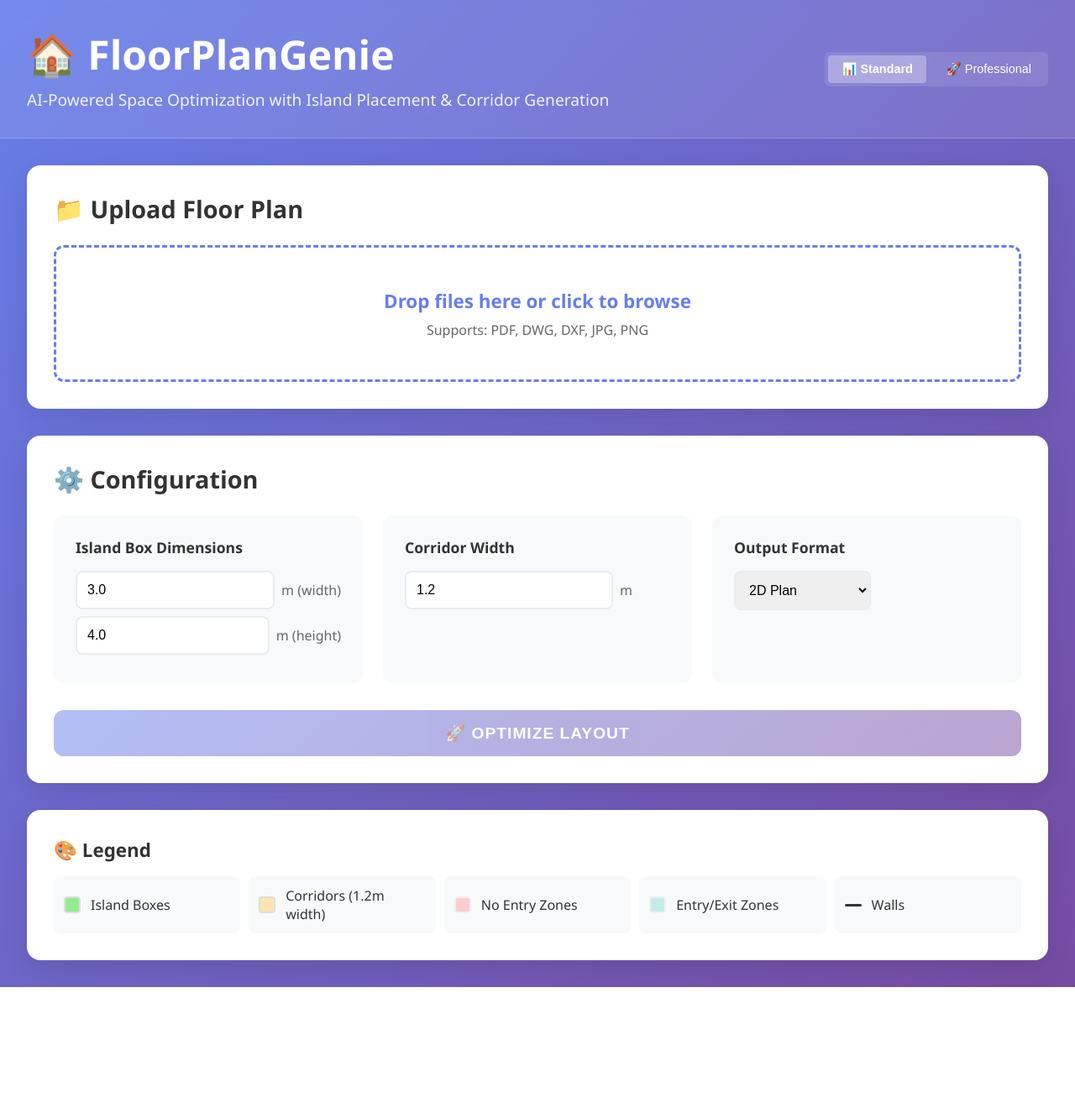
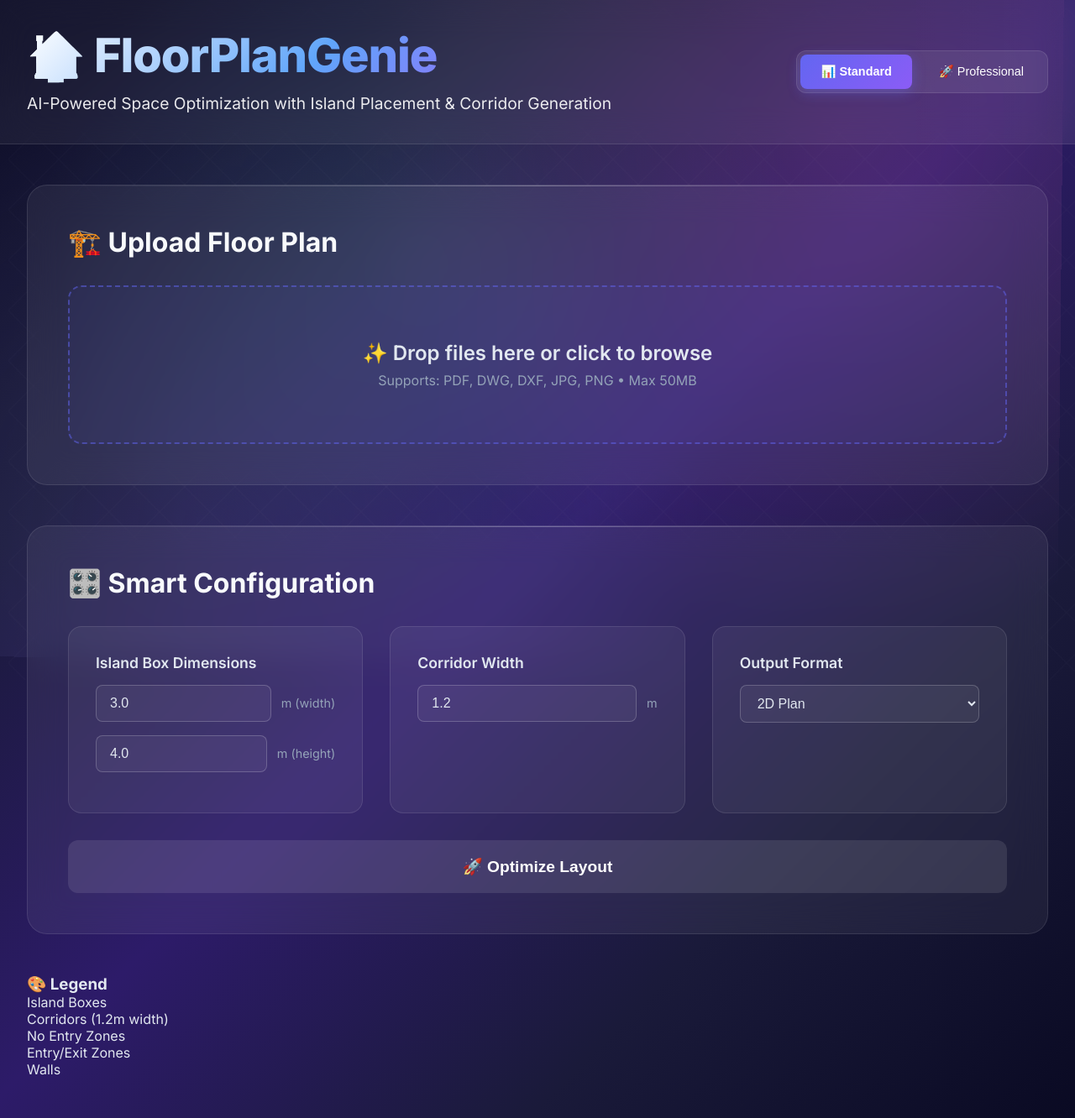
Before and after one commit to rehmanul/FloorPlanGenie, a Flask app: page / in a window 1280 px wide. Shown: the whole page at 84% size. Before the commit the page ends 1176 px from the top, so only its background shows below. Run offline with Flask 3, Linux system fonts and the light colour scheme.

Commit message:
Created a checkpoint
Replit-Commit-Author: Agent
Replit-Commit-Session-Id: 3250ed50-97f1-435f-bcbe-bca0a184d688
Replit-Commit-Checkpoint-Type: full_checkpoint
Replit-Commit-Screenshot-Url: https://storage.googleapis.com/screenshot-production-us-central1/0f35262b-083b-4926-8166-dd121437d7b0/3250ed50-97f1-435f-bcbe-bca0a184d688/RPkdhMW

```diff
--- a/static/style.css
+++ b/static/style.css
@@ -1,4 +1,6 @@
-/* Modern FloorPlanGenie Styles */
+/* FloorPlanGenie - Ultra Modern Design */
+@import url('https://fonts.googleapis.com/css2?family=Inter:wght@300;400;500;600;700;800&display=swap');
+
 * {
     margin: 0;
     padding: 0;
@@ -6,18 +8,82 @@
 }
 
 body {
-    font-family: 'Segoe UI', Tahoma, Geneva, Verdana, sans-serif;
-    background: linear-gradient(135deg, #667eea 0%, #764ba2 100%);
+    font-family: 'Inter', -apple-system, BlinkMacSystemFont, 'Segoe UI', Roboto, sans-serif;
+    background: linear-gradient(135deg, #0a0a23 0%, #1a1a3a 25%, #2d1b69 50%, #1a1a3a 75%, #0a0a23 100%);
     min-height: 100vh;
-    color: #333;
+    color: #e2e8f0;
+    overflow-x: hidden;
+    position: relative;
 }
 
+/* Animated background with floating elements */
+body::before {
+    content: '';
+    position: fixed;
+    top: 0;
+    left: 0;
+    width: 100%;
+    height: 100%;
+    background:
+        radial-gradient(circle at 20% 80%, rgba(120, 119, 198, 0.15) 0%, transparent 50%),
+        radial-gradient(circle at 80% 20%, rgba(255, 119, 198, 0.15) 0%, transparent 50%),
+        radial-gradient(circle at 40% 40%, rgba(120, 219, 255, 0.1) 0%, transparent 50%);
+    animation: backgroundFloat 20s ease-in-out infinite;
+    z-index: -2;
+}
+
+body::after {
+    content: '';
+    position: fixed;
+    top: 0;
+    left: 0;
+    width: 100%;
+    height: 100%;
+    background:
+        linear-gradient(45deg, transparent 48%, rgba(255, 255, 255, 0.02) 50%, transparent 52%),
+        linear-gradient(-45deg, transparent 48%, rgba(255, 255, 255, 0.02) 50%, transparent 52%);
+    background-size: 60px 60px;
+    animation: gridMove 40s linear infinite;
+    z-index: -1;
+}
+
+@keyframes backgroundFloat {
+    0%, 100% { transform: translateX(0) translateY(0) rotate(0deg); }
+    25% { transform: translateX(-30px) translateY(-20px) rotate(1deg); }
+    50% { transform: translateX(30px) translateY(20px) rotate(-1deg); }
+    75% { transform: translateX(-20px) translateY(30px) rotate(0.5deg); }
+}
+
+@keyframes gridMove {
+    0% { transform: translate(0, 0); }
+    100% { transform: translate(60px, 60px); }
+}
+
+/* Header Design */
 header {
-    background: rgba(255, 255, 255, 0.1);
-    backdrop-filter: blur(10px);
+    background: rgba(255, 255, 255, 0.05);
+    backdrop-filter: blur(20px);
     padding: 2rem 0;
     color: white;
-    border-bottom: 1px solid rgba(255, 255, 255, 0.2);
+    border-bottom: 1px solid rgba(255, 255, 255, 0.1);
+    position: relative;
+    overflow: hidden;
+}
+
+header::before {
+    content: '';
+    position: absolute;
+    top: 0;
+    left: -100%;
+    width: 100%;
+    height: 100%;
+    background: linear-gradient(90deg, transparent, rgba(255, 255, 255, 0.05), transparent);
+    animation: headerShimmer 4s infinite;
+}
+
+@keyframes headerShimmer {
+    0% { left: -100%; }
+    100% { left: 100%; }
 }
 
 .header-content {
@@ -27,6 +93,8 @@ header {
     max-width: 1400px;
     margin: 0 auto;
     padding: 0 2rem;
+    position: relative;
+    z-index: 1;
 }
 
 .header-left {
@@ -36,37 +104,64 @@ header {
 .interface-switcher {
     display: flex;
     gap: 0.5rem;
-    background: rgba(255, 255, 255, 0.1);
+    background: rgba(255, 255, 255, 0.08);
     padding: 0.25rem;
-    border-radius: 6px;
+    border-radius: 12px;
+    border: 1px solid rgba(255, 255, 255, 0.1);
 }
 
 .interface-btn {
-    padding: 0.5rem 1rem;
+    padding: 0.75rem 1.5rem;
     border: none;
-    border-radius: 4px;
+    border-radius: 8px;
     background: transparent;
     color: white;
     cursor: pointer;
     font-size: 0.9rem;
-    transition: all 0.2s ease;
+    font-weight: 500;
+    transition: all 0.3s ease;
     white-space: nowrap;
+    position: relative;
+    overflow: hidden;
+}
+
+.interface-btn::before {
+    content: '';
+    position: absolute;
+    top: 0;
+    left: -100%;
+    width: 100%;
+    height: 100%;
+    background: linear-gradient(90deg, transparent, rgba(255, 255, 255, 0.2), transparent);
+    transition: left 0.5s ease;
+}
+
+.interface-btn:hover::before {
+    left: 100%;
 }
 
 .interface-btn:hover {
-    background: rgba(255, 255, 255, 0.2);
+    background: rgba(255, 255, 255, 0.15);
+    transform: translateY(-1px);
+    box-shadow: 0 4px 15px rgba(255, 255, 255, 0.1);
 }
 
 .interface-btn.active {
-    background: rgba(255, 255, 255, 0.3);
+    background: linear-gradient(135deg, #6366f1, #8b5cf6);
     font-weight: 600;
+    box-shadow: 0 4px 15px rgba(99, 102, 241, 0.4);
 }
 
 header h1 {
-    font-size: 3rem;
+    font-size: 3.5rem;
     margin-bottom: 0.5rem;
-    font-weight: 700;
+    font-weight: 800;
     margin: 0;
+    background: linear-gradient(135deg, #ffffff, #60a5fa, #a855f7);
+    -webkit-background-clip: text;
+    -webkit-text-fill-color: transparent;
+    background-clip: text;
+    letter-spacing: -0.02em;
 }
 
 header p {
@@ -74,60 +169,123 @@ header p {
     opacity: 0.9;
     margin: 0;
     margin-top: 0.5rem;
+    font-weight: 400;
+    line-height: 1.6;
 }
 
-@media (max-width: 768px) {
-    .header-content {
-        flex-direction: column;
-        gap: 1rem;
-        text-align: center;
-    }
-
-    .header-left {
-        text-align: center;
-    }
-
-    header h1 {
-        font-size: 2rem;
-    }
-
-    header p {
-        font-size: 1rem;
-    }
-}
-
+/* Main Container */
 .container {
     max-width: 1400px;
     margin: 0 auto;
-    padding: 2rem;
+    padding: 3rem 2rem;
     display: grid;
-    gap: 2rem;
+    gap: 3rem;
 }
 
-/* Upload Section */
-.upload-section {
-    background: white;
-    border-radius: 16px;
-    padding: 2rem;
-    box-shadow: 0 10px 30px rgba(0, 0, 0, 0.1);
+/* Modern Card Design */
+.upload-section,
+.processed-plan-section,
+.config-section,
+.results-section {
+    background: rgba(255, 255, 255, 0.06);
+    backdrop-filter: blur(20px);
+    border-radius: 24px;
+    padding: 3rem;
+    border: 1px solid rgba(255, 255, 255, 0.1);
+    position: relative;
+    overflow: hidden;
+    transition: all 0.3s ease;
 }
 
+.upload-section::before,
+.processed-plan-section::before,
+.config-section::before,
+.results-section::before {
+    content: '';
+    position: absolute;
+    top: 0;
+    left: 0;
+    right: 0;
+    height: 1px;
+    background: linear-gradient(90deg, transparent, rgba(255, 255, 255, 0.3), transparent);
+}
+
+.upload-section:hover,
+.processed-plan-section:hover,
+.config-section:hover,
+.results-section:hover {
+    transform: translateY(-2px);
+    box-shadow: 0 20px 40px rgba(0, 0, 0, 0.3);
+    border-color: rgba(255, 255, 255, 0.2);
+}
+
+/* Section Headers */
+.upload-section h2,
+.processed-plan-section h2,
+.config-section h2,
+.results-section h2 {
+    font-size: 2rem;
+    font-weight: 700;
+    margin-bottom: 2rem;
+    color: #f8fafc;
+    display: flex;
+    align-items: center;
+    gap: 0.75rem;
+}
+
+/* Upload Area */
 .upload-area {
-    border: 3px dashed #667eea;
-    border-radius: 12px;
-    padding: 3rem;
+    border: 2px dashed rgba(99, 102, 241, 0.5);
+    border-radius: 16px;
+    padding: 4rem;
     text-align: center;
     cursor: pointer;
     transition: all 0.3s ease;
     position: relative;
+    background: rgba(99, 102, 241, 0.05);
     overflow: hidden;
 }
 
-.upload-area:hover,
-.upload-area.dragover {
-    border-color: #764ba2;
-    background: linear-gradient(135deg, rgba(102, 126, 234, 0.1), rgba(118, 75, 162, 0.1));
+.upload-area::before {
+    content: '';
+    position: absolute;
+    top: 0;
+    left: 0;
+    right: 0;
+    bottom: 0;
+    background: linear-gradient(45deg, transparent 40%, rgba(99, 102, 241, 0.1) 50%, transparent 60%);
+    transform: translateX(-100%);
+    transition: transform 0.6s ease;
+}
+
+.upload-area:hover::before {
+    transform: translateX(100%);
+}
+
+.upload-area:hover {
+    border-color: rgba(99, 102, 241, 0.8);
+    background: rgba(99, 102, 241, 0.1);
     transform: scale(1.02);
+    box-shadow: 0 10px 30px rgba(99, 102, 241, 0.2);
+}
+
+.upload-area.drag-over {
+    border-color: #10b981;
+    background: rgba(16, 185, 129, 0.1);
+    transform: scale(1.05);
+}
+
+.upload-text p {
+    font-size: 1.5rem;
+    font-weight: 600;
+    color: #e2e8f0;
+    margin-bottom: 0.5rem;
+}
+
+.upload-text small {
+    font-size: 1rem;
+    color: #94a3b8;
+    font-weight: 400;
 }
 
 .upload-area input[type="file"] {
@@ -138,108 +296,112 @@ header p {
     cursor: pointer;
 }
 
-.upload-text {
-    pointer-events: none;
-}
-
-.upload-text p {
-    font-size: 1.4rem;
-    margin-bottom: 0.5rem;
-    color: #667eea;
-    font-weight: 600;
-}
-
-.upload-text small {
-    color: #666;
-    font-size: 1rem;
-}
-
+/* Progress Bar */
 .progress-bar {
     width: 100%;
-    height: 8px;
-    background: #f0f0f0;
-    border-radius: 4px;
-    margin-top: 1rem;
+    height: 6px;
+    background: rgba(255, 255, 255, 0.1);
+    border-radius: 3px;
+    margin-top: 1.5rem;
     overflow: hidden;
 }
 
 .progress-fill {
     height: 100%;
-    background: linear-gradient(90deg, #667eea, #764ba2);
+    background: linear-gradient(90deg, #6366f1, #8b5cf6, #ec4899);
+    border-radius: 3px;
     width: 0%;
     transition: width 0.3s ease;
+    animation: progressGlow 2s ease-in-out infinite;
 }
 
-/* Configuration Section */
-.config-section {
-    background: white;
-    border-radius: 16px;
-    padding: 2rem;
-    box-shadow: 0 10px 30px rgba(0, 0, 0, 0.1);
+@keyframes progressGlow {
+    0%, 100% { box-shadow: 0 0 5px rgba(99, 102, 241, 0.5); }
+    50% { box-shadow: 0 0 20px rgba(99, 102, 241, 0.8); }
 }
 
+/* Configuration Grid */
 .config-grid {
     display: grid;
-    grid-template-columns: repeat(auto-fit, minmax(250px, 1fr));
-    gap: 1.5rem;
-    margin-bottom: 2rem;
+    grid-template-columns: repeat(auto-fit, minmax(300px, 1fr));
+    gap: 2rem;
 }
 
 .config-group {
-    background: #f8f9fa;
-    padding: 1.5rem;
-    border-radius: 12px;
-    border: 2px solid transparent;
+    background: rgba(255, 255, 255, 0.05);
+    padding: 2rem;
+    border-radius: 16px;
+    border: 1px solid rgba(255, 255, 255, 0.1);
     transition: all 0.3s ease;
 }
 
 .config-group:hover {
-    border-color: #667eea;
+    background: rgba(255, 255, 255, 0.08);
     transform: translateY(-2px);
 }
 
 .config-group label {
     display: block;
+    font-size: 1.1rem;
     font-weight: 600;
+    color: #e2e8f0;
     margin-bottom: 1rem;
-    color: #333;
-    font-size: 1.1rem;
 }
 
 .input-group {
     display: flex;
     align-items: center;
-    gap: 0.5rem;
-    margin-bottom: 0.5rem;
+    gap: 0.75rem;
+    margin-bottom: 1rem;
 }
 
-.input-group input,
-.config-group select {
+.input-group input {
     flex: 1;
-    padding: 0.75rem;
-    border: 2px solid #e9ecef;
+    padding: 0.75rem 1rem;
+    border: 1px solid rgba(255, 255, 255, 0.2);
     border-radius: 8px;
+    background: rgba(255, 255, 255, 0.05);
+    color: #e2e8f0;
     font-size: 1rem;
-    transition: border-color 0.3s ease;
+    transition: all 0.3s ease;
 }
 
-.input-group input:focus,
-.config-group select:focus {
+.input-group input:focus {
     outline: none;
-    border-color: #667eea;
-    box-shadow: 0 0 0 3px rgba(102, 126, 234, 0.1);
+    border-color: #6366f1;
+    box-shadow: 0 0 0 3px rgba(99, 102, 241, 0.2);
+    background: rgba(255, 255, 255, 0.08);
 }
 
 .input-group span {
-    color: #666;
-    font-weight: 500;
-    min-width: 60px;
+    color: #94a3b8;
+    font-size: 0.9rem;
+    white-space: nowrap;
 }
 
+select {
+    width: 100%;
+    padding: 0.75rem 1rem;
+    border: 1px solid rgba(255, 255, 255, 0.2);
+    border-radius: 8px;
+    background: rgba(255, 255, 255, 0.05);
+    color: #e2e8f0;
+    font-size: 1rem;
+    cursor: pointer;
+    transition: all 0.3s ease;
+}
+
+select:focus {
+    outline: none;
+    border-color: #6366f1;
+    box-shadow: 0 0 0 3px rgba(99, 102, 241, 0.2);
+}
+
+/* Optimize Button */
 .optimize-btn {
     width: 100%;
-    padding: 1rem 2rem;
-    background: linear-gradient(135deg, #667eea, #764ba2);
+    padding: 1.25rem 2rem;
+    background: linear-gradient(135deg, #6366f1, #8b5cf6);
     color: white;
     border: none;
     border-radius: 12px;
@@ -247,279 +409,240 @@ header p {
     font-weight: 600;
     cursor: pointer;
     transition: all 0.3s ease;
-    text-transform: uppercase;
-    letter-spacing: 1px;
+    margin-top: 2rem;
+    position: relative;
+    overflow: hidden;
 }
 
-.optimize-btn:hover:not(:disabled) {
+.optimize-btn::before {
+    content: '';
+    position: absolute;
+    top: 0;
+    left: -100%;
+    width: 100%;
+    height: 100%;
+    background: linear-gradient(90deg, transparent, rgba(255, 255, 255, 0.3), transparent);
+    transition: left 0.5s ease;
+}
+
+.optimize-btn:hover::before {
+    left: 100%;
+}
+
+.optimize-btn:hover {
     transform: translateY(-2px);
-    box-shadow: 0 10px 25px rgba(102, 126, 234, 0.3);
+    box-shadow: 0 10px 30px rgba(99, 102, 241, 0.4);
 }
 
 .optimize-btn:disabled {
-    opacity: 0.5;
+    background: rgba(255, 255, 255, 0.1);
     cursor: not-allowed;
+    transform: none;
+    box-shadow: none;
 }
 
-/* Results Section */
-.results-section {
-    background: white;
-    border-radius: 16px;
-    padding: 2rem;
-    box-shadow: 0 10px 30px rgba(0, 0, 0, 0.1);
-}
-
+/* Statistics Grid */
 .stats-grid {
     display: grid;
     grid-template-columns: repeat(auto-fit, minmax(200px, 1fr));
-    gap: 1rem;
+    gap: 1.5rem;
     margin-bottom: 2rem;
 }
 
 .stat-card {
-    background: linear-gradient(135deg, #f8f9fa, #e9ecef);
-    padding: 1.5rem;
-    border-radius: 12px;
+    background: rgba(255, 255, 255, 0.05);
+    padding: 2rem 1.5rem;
+    border-radius: 16px;
     text-align: center;
-    border: 2px solid transparent;
+    border: 1px solid rgba(255, 255, 255, 0.1);
     transition: all 0.3s ease;
+    position: relative;
+    overflow: hidden;
+}
+
+.stat-card::before {
+    content: '';
+    position: absolute;
+    top: 0;
+    left: 0;
+    right: 0;
+    height: 2px;
+    background: linear-gradient(90deg, #6366f1, #8b5cf6, #ec4899);
 }
 
 .stat-card:hover {
-    border-color: #667eea;
+    background: rgba(255, 255, 255, 0.08);
     transform: translateY(-2px);
+    box-shadow: 0 10px 25px rgba(0, 0, 0, 0.2);
 }
 
 .stat-card h3 {
-    font-size: 2rem;
-    color: #667eea;
+    font-size: 2.5rem;
+    font-weight: 800;
+    color: #f8fafc;
     margin-bottom: 0.5rem;
-    font-weight: 700;
+    background: linear-gradient(135deg, #6366f1, #8b5cf6);
+    -webkit-background-clip: text;
+    -webkit-text-fill-color: transparent;
+    background-clip: text;
 }
 
 .stat-card p {
-    color: #666;
+    color: #94a3b8;
+    font-size: 1rem;
     font-weight: 500;
-    text-transform: uppercase;
-    letter-spacing: 1px;
-    font-size: 0.9rem;
 }
 
+/* Buttons */
+.download-btn,
+.regenerate-btn {
+    padding: 1rem 2rem;
+    border: none;
+    border-radius: 10px;
+    font-size: 1rem;
+    font-weight: 600;
+    cursor: pointer;
+    transition: all 0.3s ease;
+    margin: 0.5rem;
+    position: relative;
+    overflow: hidden;
+}
+
+.download-btn {
+    background: linear-gradient(135deg, #10b981, #059669);
+    color: white;
+}
+
+.regenerate-btn {
+    background: linear-gradient(135deg, #f59e0b, #d97706);
+    color: white;
+}
+
+.download-btn:hover,
+.regenerate-btn:hover {
+    transform: translateY(-2px);
+    box-shadow: 0 8px 25px rgba(0, 0, 0, 0.3);
+}
+
+/* Plan Preview */
+.plan-preview {
+    display: grid;
+    grid-template-columns: 1fr 300px;
+    gap: 2rem;
+    align-items: start;
+}
+
+.plan-preview img {
+    width: 100%;
+    border-radius: 12px;
+    box-shadow: 0 10px 30px rgba(0, 0, 0, 0.3);
+}
+
+.plan-info {
+    background: rgba(255, 255, 255, 0.05);
+    padding: 1.5rem;
+    border-radius: 12px;
+    border: 1px solid rgba(255, 255, 255, 0.1);
+}
+
+.plan-info p {
+    margin-bottom: 1rem;
+    font-size: 1rem;
+    color: #e2e8f0;
+}
+
+.plan-info strong {
+    color: #f8fafc;
+    font-weight: 600;
+}
+
+/* Visualization Container */
 .visualization-container {
     text-align: center;
 }
 
 .visualization-container img {
     max-width: 100%;
-    height: auto;
-    border-radius: 12px;
-    box-shadow: 0 10px 30px rgba(0, 0, 0, 0.1);
-    margin-bottom: 1rem;
+    border-radius: 16px;
+    box-shadow: 0 20px 40px rgba(0, 0, 0, 0.3);
+    margin-bottom: 2rem;
 }
 
 .download-buttons {
     display: flex;
+    justify-content: center;
     gap: 1rem;
-    justify-content: center;
     flex-wrap: wrap;
-}
-
-.download-btn,
-.regenerate-btn {
-    padding: 0.75rem 1.5rem;
-    border: none;
-    border-radius: 8px;
-    font-weight: 600;
-    cursor: pointer;
-    transition: all 0.3s ease;
-    text-transform: uppercase;
-    letter-spacing: 1px;
-}
-
-.download-btn {
-    background: #28a745;
-    color: white;
-}
-
-.regenerate-btn {
-    background: #17a2b8;
-    color: white;
-}
-
-.download-btn:hover,
-.regenerate-btn:hover {
-    transform: translateY(-2px);
-    box-shadow: 0 5px 15px rgba(0, 0, 0, 0.2);
-}
-
-/* Legend Section */
-.legend-section {
-    background: white;
-    border-radius: 16px;
-    padding: 2rem;
-    box-shadow: 0 10px 30px rgba(0, 0, 0, 0.1);
-}
-
-.legend-grid {
-    display: grid;
-    grid-template-columns: repeat(auto-fit, minmax(150px, 1fr));
-    gap: 10px;
-}
-
-.legend-item {
-    display: flex;
-    align-items: center;
-    gap: 0.75rem;
-    padding: 0.75rem;
-    background: #f8f9fa;
-    border-radius: 8px;
-    transition: all 0.3s ease;
-}
-
-.legend-item:hover {
-    background: #e9ecef;
-    transform: translateX(5px);
-}
-
-.legend-color {
-    width: 20px;
-    height: 20px;
-    border-radius: 4px;
-    border: 2px solid #ddd;
-}
-
-.legend-line {
-    width: 20px;
-    height: 3px;
-    background: #333;
-    border-radius: 2px;
-}
-
-.legend-item span {
-    font-weight: 500;
-    color: #333;
-}
-
-/* Notifications */
-.notification {
-    position: fixed;
-    top: 20px;
-    right: 20px;
-    padding: 1rem 1.5rem;
-    border-radius: 8px;
-    color: white;
-    font-weight: 600;
-    z-index: 1000;
-    animation: slideIn 0.3s ease;
-}
-
-.notification.success {
-    background: #28a745;
-}
-
-.notification.error {
-    background: #dc3545;
-}
-
-.notification.info {
-    background: #17a2b8;
-}
-
-@keyframes slideIn {
-    from {
-        transform: translateX(100%);
-        opacity: 0;
-    }
-    to {
-        transform: translateX(0);
-        opacity: 1;
-    }
 }
 
 /* Responsive Design */
 @media (max-width: 768px) {
-    .container {
-        padding: 1rem;
-        gap: 1rem;
+    .header-content {
+        flex-direction: column;
+        gap: 1.5rem;
+        text-align: center;
+    }
+
+    .header-left {
+        text-align: center;
     }
 
     header h1 {
-        font-size: 2rem;
+        font-size: 2.5rem;
     }
 
     header p {
         font-size: 1rem;
     }
 
+    .container {
+        padding: 2rem 1rem;
+        gap: 2rem;
+    }
+
+    .upload-section,
+    .processed-plan-section,
+    .config-section,
+    .results-section {
+        padding: 2rem 1.5rem;
+    }
+
+    .upload-area {
+        padding: 2rem;
+    }
+
     .config-grid {
+        grid-template-columns: 1fr;
+    }
+
+    .plan-preview {
         grid-template-columns: 1fr;
     }
 
     .stats-grid {
         grid-template-columns: repeat(2, 1fr);
     }
+}
 
-    .legend-grid {
+@media (max-width: 480px) {
+    header h1 {
+        font-size: 2rem;
+    }
+
+    .upload-area {
+        padding: 1.5rem;
+    }
+
+    .upload-text p {
+        font-size: 1.2rem;
+    }
+
+    .stats-grid {
         grid-template-columns: 1fr;
     }
 
     .download-buttons {
         flex-direction: column;
+        align-items: center;
     }
 }
-
-/* Section Headers */
-h2 {
-    font-size: 1.8rem;
-    margin-bottom: 1.5rem;
-    color: #333;
-    font-weight: 700;
-    display: flex;
-    align-items: center;
-    gap: 0.5rem;
-}
-
-h3 {
-    font-size: 1.4rem;
-    margin-bottom: 1rem;
-    color: #333;
-    font-weight: 600;
-}
-
-.processed-plan-section {
-    background: white;
-    border-radius: 15px;
-    padding: 25px;
-    box-shadow: 0 4px 6px rgba(0,0,0,0.1);
-    margin-bottom: 25px;
-}
-
-.plan-preview {
-    display: flex;
-    gap: 20px;
-    align-items: flex-start;
-}
-
-.plan-preview img {
-    max-width: 400px;
-    max-height: 300px;
-    border: 2px solid #ddd;
-    border-radius: 8px;
-    object-fit: contain;
-}
-
-.plan-info {
-    flex: 1;
-    background: #f8f9fa;
-    padding: 15px;
-    border-radius: 8px;
-}
-
-.plan-info p {
-    margin: 8px 0;
-    font-size: 14px;
-}
-
-.plan-info strong {
-    color: #2c3e50;
-}
--- a/templates/index.html
+++ b/templates/index.html
@@ -6,6 +6,7 @@
     <meta name="viewport" content="width=device-width, initial-scale=1.0">
     <title>FloorPlanGenie - AI-Powered Space Optimization</title>
     <link rel="stylesheet" href="/static/style.css">
+    <link href="https://fonts.googleapis.com/css2?family=Inter:wght@300;400;500;600;700;800&display=swap" rel="stylesheet">
 </head>
 <body>
     <header>
@@ -29,12 +30,12 @@
         <div class="container">
             <!-- File Upload Section -->
             <div class="upload-section">
-                <h2>📁 Upload Floor Plan</h2>
+                <h2>🏗️ Upload Floor Plan</h2>
                 <div class="upload-area" id="uploadArea">
                     <input type="file" id="fileInput" accept=".pdf,.dwg,.dxf,.jpg,.jpeg,.png" multiple>
                     <div class="upload-text">
-                        <p>Drop files here or click to browse</p>
-                        <small>Supports: PDF, DWG, DXF, JPG, PNG</small>
+                        <p>✨ Drop files here or click to browse</p>
+                        <small>Supports: PDF, DWG, DXF, JPG, PNG • Max 50MB</small>
                     </div>
                 </div>
                 <div id="uploadProgress" class="progress-bar" style="display: none;">
@@ -57,7 +58,7 @@
 
             <!-- Configuration Section -->
             <div class="config-section">
-                <h2>⚙️ Configuration</h2>
+                <h2>🎛️ Smart Configuration</h2>
                 <div class="config-grid">
                     <div class="config-group">
                         <label>Island Box Dimensions</label>
@@ -99,7 +100,7 @@
 
             <!-- Results Section -->
             <div class="results-section" id="resultsSection" style="display: none;">
-                <h2>📊 Optimization Results</h2>
+                <h2>🚀 Optimization Results</h2>
 
                 <div class="stats-grid">
                     <div class="stat-card">
```
